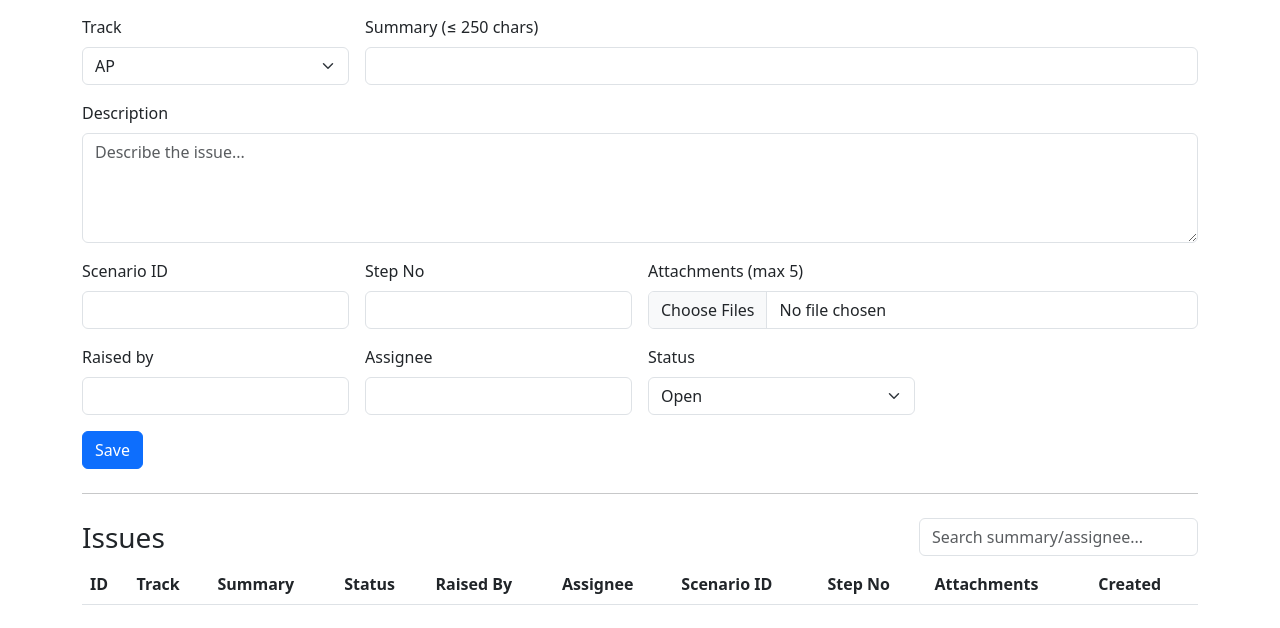
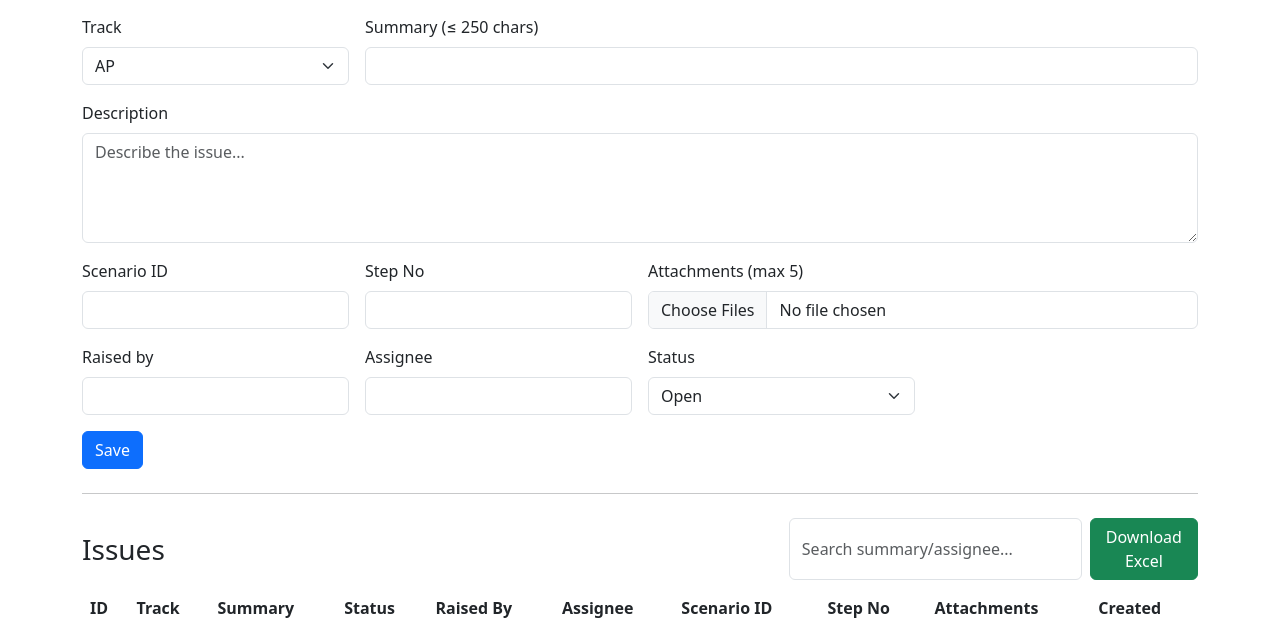
Before and after one commit to Sudharshanj25/bugtracker, a Flask app: page / in a window 1280 px wide. Shown: the part 63-691 px from the top of the page. Run offline with Flask 3, Linux system fonts and the light colour scheme; data that the repository does not hold is empty; some libraries are stand-ins or nearby versions.

Commit message:
Update index.html, app.py, add requirements.txt for Render deployment

```diff
--- a/templates/index.html
+++ b/templates/index.html
@@ -76,9 +76,13 @@
 
     <hr class="my-4" />
 
+    <!-- Issues Table Header with Search and Download -->
     <div class="d-flex align-items-center justify-content-between mb-2">
       <h3 class="mb-0">Issues</h3>
-      <input id="searchBox" class="form-control w-25" placeholder="Search summary/assignee..." />
+      <div class="d-flex gap-2">
+        <input id="searchBox" class="form-control" placeholder="Search summary/assignee..." />
+        <a href="/issues/download" class="btn btn-success">Download Excel</a>
+      </div>
     </div>
 
     <div class="table-responsive">
```
